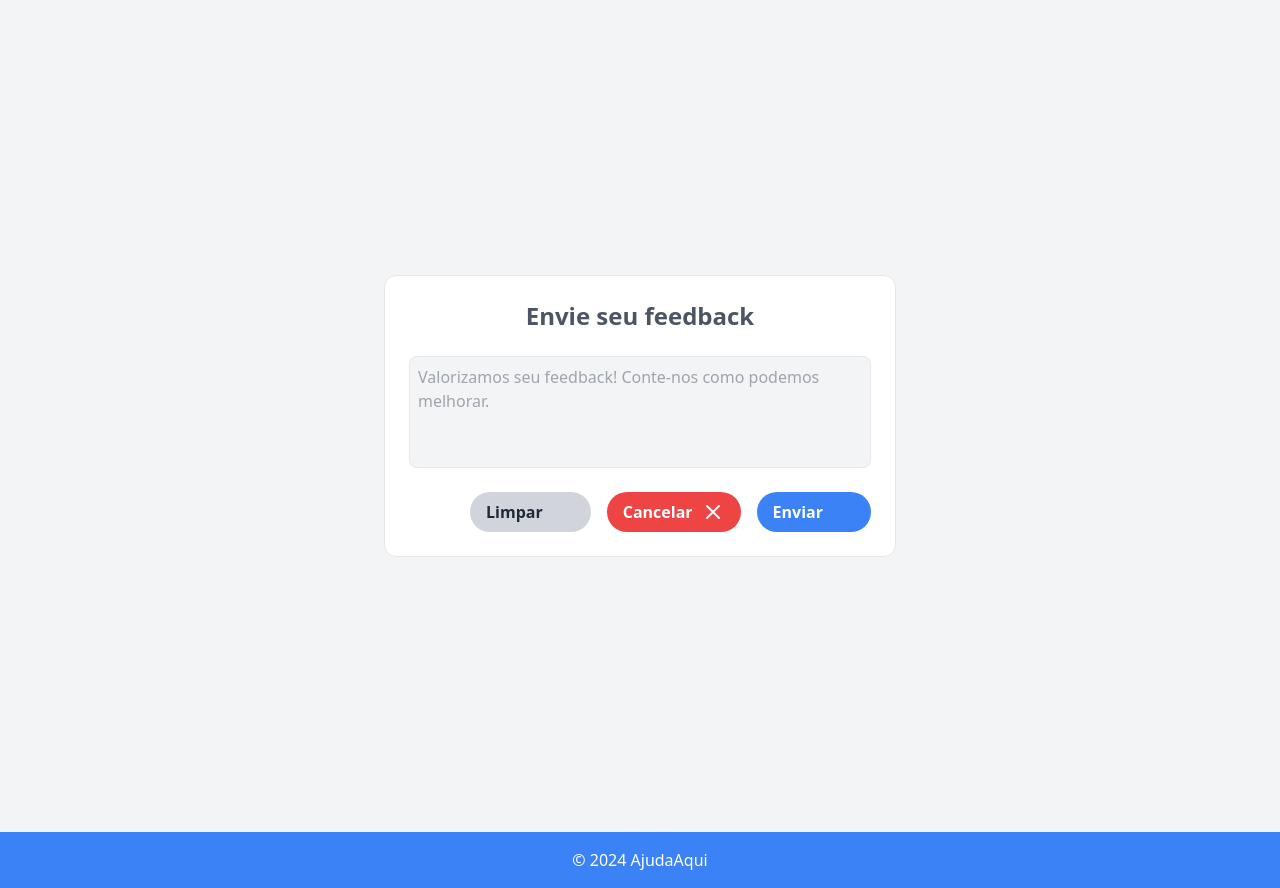
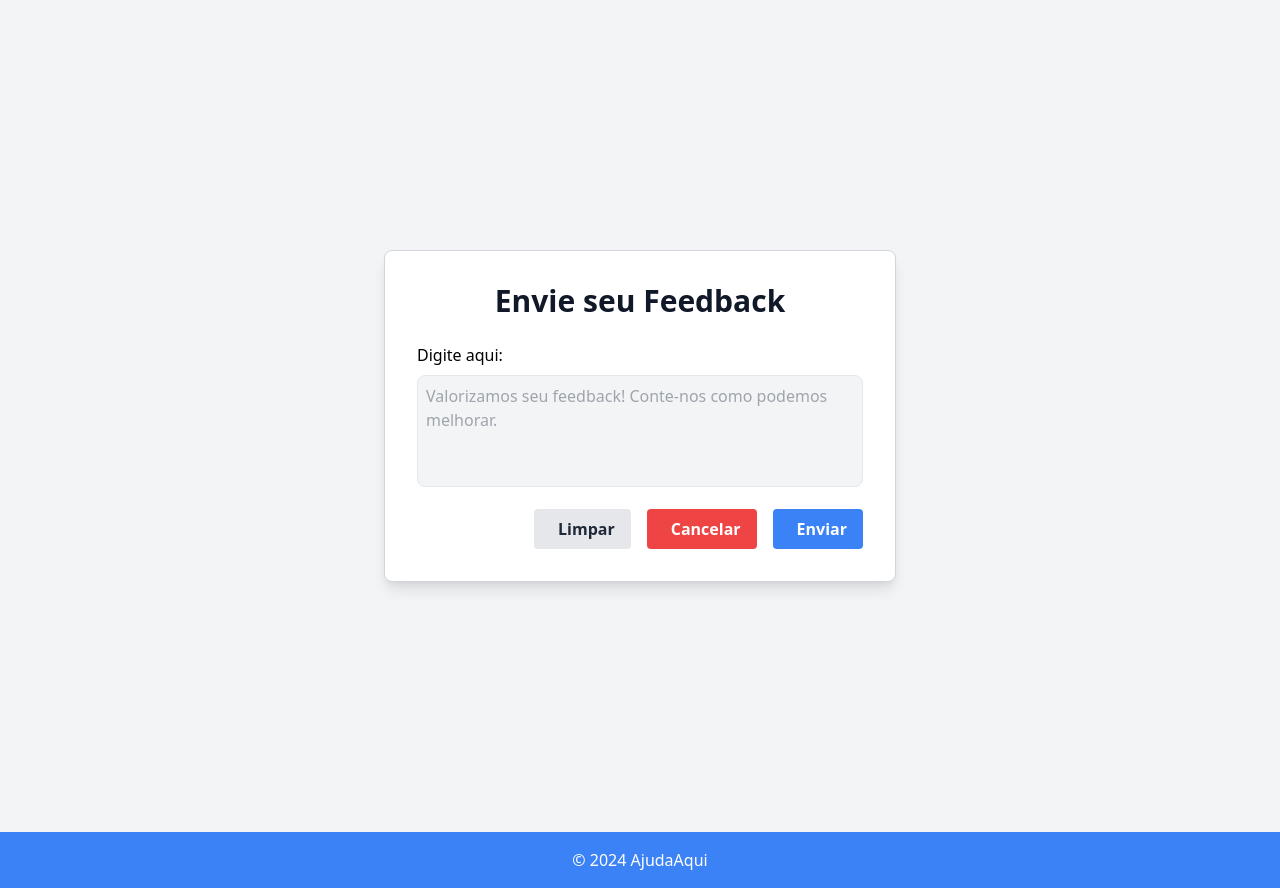
Before and after one commit to jeferson-scheibler/Ajuda_Aqui, a Django app: page /feedback/ in a window 1280 px wide. Shown: the part 64-952 px from the top of the page. Run offline with Django 5.2, Linux system fonts and the light colour scheme; the visitor is signed in with stand-in values (Sample User, id 1).

Commit message:
Melhorias de estilização

```diff
--- a/core/forms.py
+++ b/core/forms.py
@@ -65,6 +65,14 @@ class FeedbackForm(forms.ModelForm):
     class Meta:
         model = Feedback
         fields = ['content']
+        labels = {
+            'content': _('Digite aqui:'),
+        }
         widgets = {
-            'content': forms.Textarea(attrs={'placeholder': 'Seu feedback...', 'class': 'bg-yellow-100 text-yellow-600 h-28 placeholder:text-yellow-600 placeholder-opacity-50 border border-yellow-400 col-span-6 resize-none outline-none rounded-lg p-2 duration-300 focus:border-yellow-600'}),
+            'content': forms.Textarea(
+                attrs={
+                    'placeholder': 'Valorizamos seu feedback! Conte-nos como podemos melhorar.',
+                    'class': 'w-full bg-gray-100 text-gray-600 h-28 placeholder-gray-600 placeholder-opacity-50 border border-gray-200 col-span-6 resize-none outline-none rounded-lg p-2 mt-2 duration-300 focus:border-yellow-300 focus:ring-2 focus:ring-yellow-300'
+                }
+            )
         }
--- a/core/templates/core/base.html
+++ b/core/templates/core/base.html
@@ -7,6 +7,7 @@
     <title>{% block title %}AjudaAqui{% endblock %}</title>
     <script src="https://cdn.tailwindcss.com"></script>
     <link href="{% static 'css/style.css' %}" rel="stylesheet">
+    <link rel="stylesheet" href="https://cdnjs.cloudflare.com/ajax/libs/font-awesome/6.0.0-beta3/css/all.min.css" integrity="sha384-k6RqeWeci5ZR/Lv4MR0sA0FfDOM6P7z4l++0xQ5/5hb5OdvHi17KSHk5f4BLq9mM" crossorigin="anonymous">
     {% block extra_css %}
     <style>
         @media (min-width: 640px) {
--- a/core/templates/core/feedback.html
+++ b/core/templates/core/feedback.html
@@ -1,4 +1,3 @@
-<!-- templates/feedback.html -->
 {% extends 'core/base.html' %}
 {% load static %}
 
@@ -16,47 +15,35 @@
 {% endblock %}
 
 {% block content %}
-<div class="flex justify-center items-center h-screen">
-    <div class="bg-white border border-gray-200 grid grid-cols-6 gap-2 rounded-xl p-6 w-full max-w-lg">
-        <h1 class="text-center text-gray-600 text-2xl font-bold col-span-6 mb-4">Envie seu feedback</h1>
+<div class="flex justify-center items-center min-h-screen py-8">
+    <div class="bg-white border border-gray-300 rounded-lg p-8 w-full max-w-lg shadow-lg">
+        <h1 class="text-center text-gray-900 text-3xl font-semibold mb-6">Envie seu Feedback</h1>
 
-        <textarea id="feedbackTextarea" placeholder="Valorizamos seu feedback! Conte-nos como podemos melhorar."
-            class="bg-gray-100 text-gray-600 h-28 placeholder-gray-600 placeholder-opacity-50 border border-gray-200 col-span-6 resize-none outline-none rounded-lg p-2 duration-300 focus:border-gray-600"></textarea>
+        <form method="post" class="w-full space-y-4">
+            {% csrf_token %}
+            {{ form.as_p }}
+            <div class="flex justify-end space-x-4">
+                <button type="button" onclick="limparTextarea()"
+                    class="bg-gray-200 hover:bg-gray-300 text-gray-800 font-semibold py-2 px-4 rounded transition duration-300 ease-in-out flex items-center">
+                    <i class="fas fa-eraser mr-2"></i> Limpar
+                </button>
 
-        <div class="flex justify-end col-span-6 space-x-4 mt-4">
-            <button type="button" onclick="limparTextarea()"
-                class="bg-gray-300 hover:bg-gray-400 text-gray-800 font-bold py-2 px-4 rounded-full flex items-center justify-center transition duration-300 ease-in-out">
-                Limpar
-                <svg xmlns="http://www.w3.org/2000/svg" class="w-6 h-6 ml-2" viewBox="0 0 512 512" fill="none">
-                    <path d="M464 256A208 208 0 1 0 48 256a208 208 0 1 0 416 0zM0 256a256 256 0 1 1 512 0A256 256 0 1 1 0 256zM174.6 384.1c-4.5 12.5-18.2 18.9-30.7 14.4s-18.9-18.2-14.4-30.7C146.9 319.4 198.9 288 256 288s109.1 31.4 126.6 79.9c4.5 12.5-2 26.2-14.4 30.7s-26.2-2-30.7-14.4C328.2 358.5 297.2 336 256 336s-72.2 22.5-81.4 48.1zM144.4 208a32 32 0 1 1 64 0 32 32 0 1 1 -64 0zm192-32a32 32 0 1 1 0 64 32 32 0 1 1 0-64z"/>
-                </svg>
-            </button>
+                <a href="{% url 'index' %}"
+                    class="bg-red-500 hover:bg-red-600 text-white font-semibold py-2 px-4 rounded transition duration-300 ease-in-out flex items-center">
+                    <i class="fas fa-times-circle mr-2"></i> Cancelar
+                </a>
 
-            <a href="{% url 'index' %}"
-                class="bg-red-500 hover:bg-red-600 text-white font-bold py-2 px-4 rounded-full flex items-center justify-center transition duration-300 ease-in-out">
-                Cancelar
-                <svg xmlns="http://www.w3.org/2000/svg" class="w-6 h-6 ml-2" viewBox="0 0 24 24" fill="none" stroke="currentColor" stroke-linecap="round" stroke-linejoin="round" stroke-width="2">
-                    <line x1="18" y1="6" x2="6" y2="18"></line>
-                    <line x1="6" y1="6" x2="18" y2="18"></line>
-                </svg>
-            </a>
-
-            <form action="{% url 'index' %}" method="post" class="flex items-center">
-                {% csrf_token %}
                 <button type="submit"
-                    class="bg-blue-500 hover:bg-blue-600 text-white font-bold py-2 px-4 rounded-full flex items-center justify-center transition duration-300 ease-in-out">
-                    Enviar
-                    <svg xmlns="http://www.w3.org/2000/svg" class="w-6 h-6 ml-2" viewBox="0 0 512 512" fill="none">
-                        <path d="M464 256A208 208 0 1 0 48 256a208 208 0 1 0 416 0zM0 256a256 256 0 1 1 512 0A256 256 0 1 1 0 256zM174.6 318.1C192.8 334.5 218.8 352 256 352s63.2-17.5 78.4-33.9c9-9.7 24.2-10.4 33.9-1.4s10.4 24.2 1.4 33.9c-22 23.8-60 49.4-113.6 49.4s-91.7-25.5-113.6-49.4c-9-9.7-8.4-24.9 1.4-33.9s24.9-8.4 33.9 1.4zM144.4 208a32 32 0 1 1 64 0 32 32 0 1 1 -64 0zm192-32a32 32 0 1 1 0 64 32 32 0 1 1 0-64z"/>
-                    </svg>
+                    class="bg-blue-500 hover:bg-blue-600 text-white font-semibold py-2 px-4 rounded transition duration-300 ease-in-out flex items-center">
+                    <i class="fas fa-paper-plane mr-2"></i> Enviar
                 </button>
-            </form>
-        </div>
+            </div>
+        </form>
     </div>
 </div>
 <script>
     function limparTextarea() {
-        document.getElementById('feedbackTextarea').value = '';
+        document.getElementById('id_content').value = '';  // Ajuste para o campo de feedback do Django Form
     }
 </script>
 {% endblock %}
--- a/core/views.py
+++ b/core/views.py
@@ -10,16 +10,20 @@ from .forms import FeedbackForm
 from django.template.loader import render_to_string
 from django.db.models import Q
 
+@login_required
 def feedback_view(request):
     if request.method == 'POST':
         form = FeedbackForm(request.POST)
         if form.is_valid():
             form.save()
-            messages.success(request, 'Feedback enviado com sucesso!')
+            messages.success(request, 'Obrigado pelo seu feedback!')
             return redirect('index')
+        else:
+            messages.error(request, 'Ocorreu um erro ao enviar seu feedback. Por favor, tente novamente.')
     else:
         form = FeedbackForm()
-    return render(request, 'core/feedback.html', {'form': form})
+
+    return render(request, 'feedback.html', {'form': form})
 
 def index(request):
     if request.user.is_authenticated:
--- /dev/null
+++ b/feedback.txt
@@ -0,0 +1 @@
+Testando
--- a/static/css/style.css
+++ b/static/css/style.css
@@ -20,3 +20,6 @@ body {
     background-color: #f97316; /* Tailwind's bg-orange-500 color */
     color: white;
 }
+.focus\:shadow-inset:focus {
+    box-shadow: inset 2px 2px 15px rgba(255, 218, 7, 0.5);
+}
```
Also changed, not shown: core/templates/core/task_list.html (+13 -0 lines).
